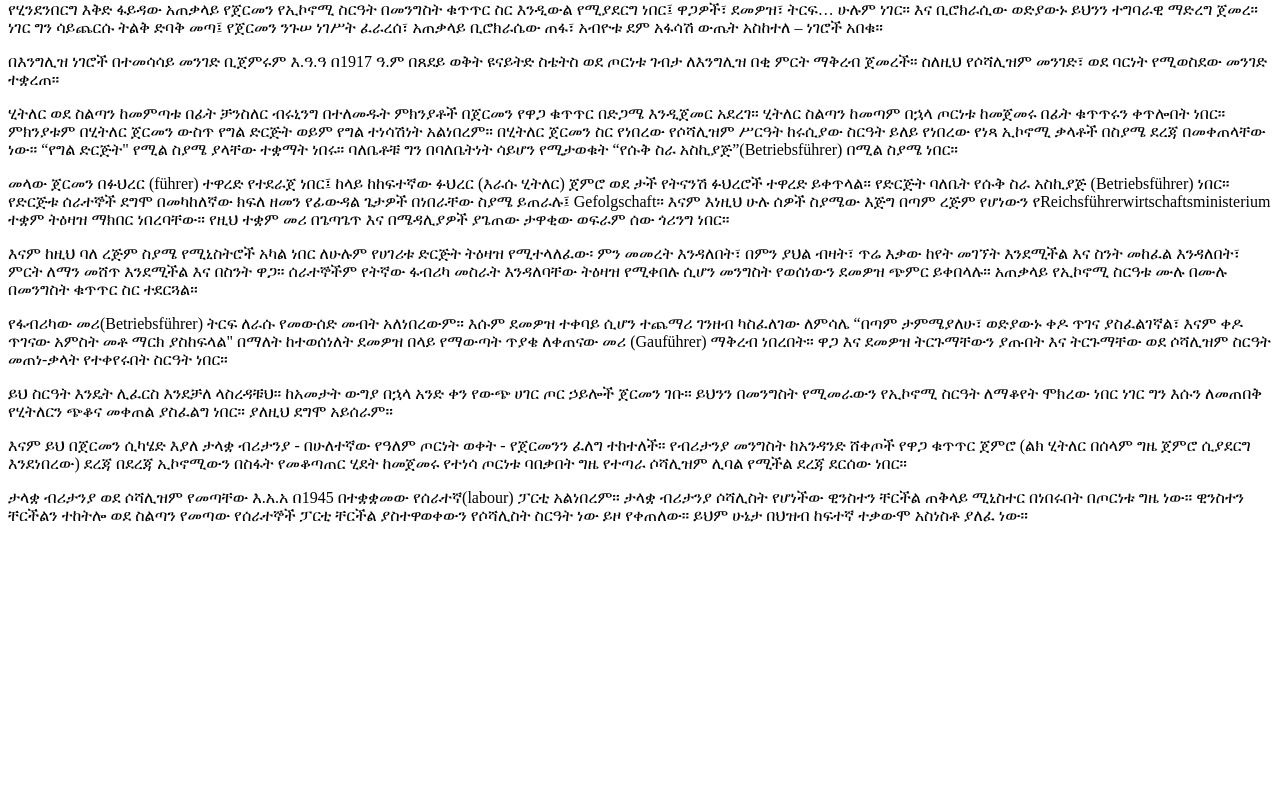
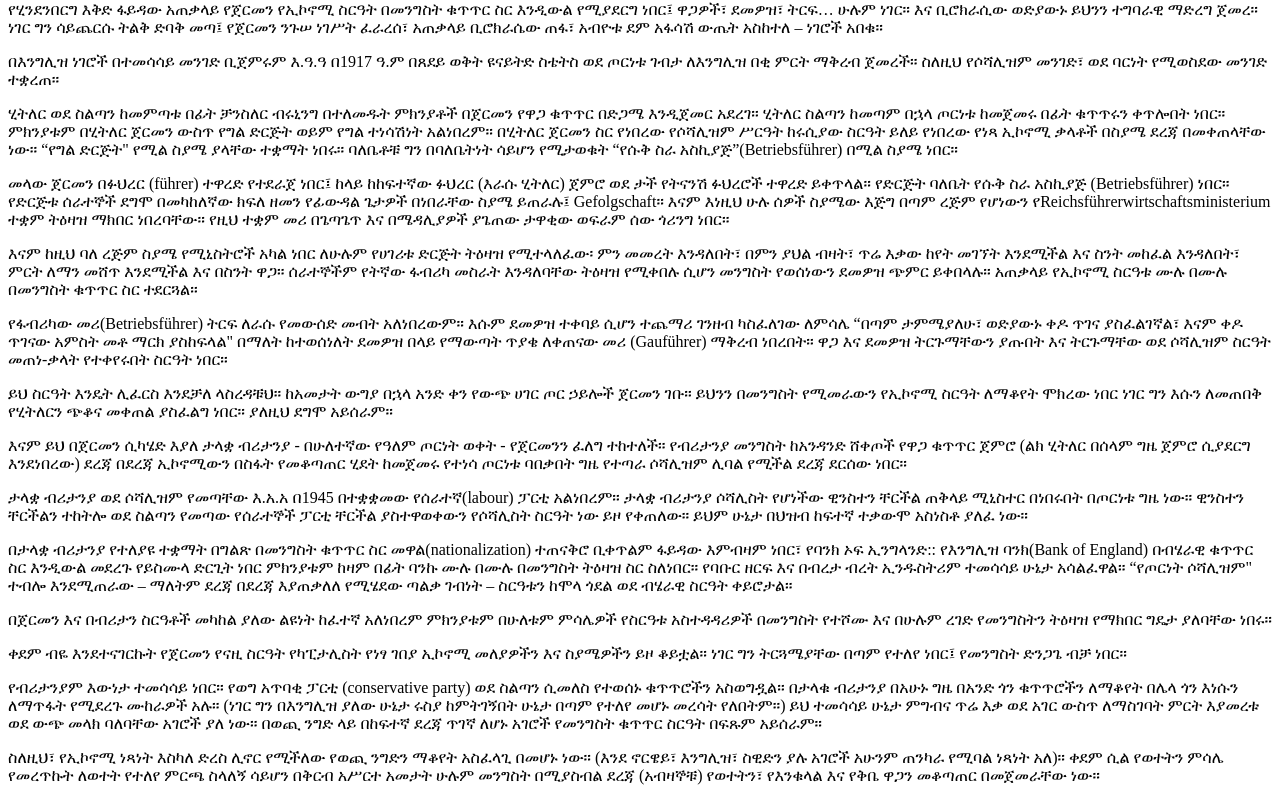
Before and after one commit to mickykebe/book-economic-policy-thoughts-for-today-and-tomorrow, a Next.js app: page /interventionism in a window 1280 px wide. Shown: the part 2276-3077 px from the top of the page. Before the commit the page ends 2817 px from the top, so only its background shows below. Built offline with nearby package versions, Linux system fonts and the light colour scheme.

Commit message:
interventionism wip

```diff
--- a/pages/interventionism.mdx
+++ b/pages/interventionism.mdx
@@ -83,3 +83,13 @@
 እናም ይህ በጀርመን ሲካሄድ እያለ ታላቋ ብሪታንያ - በሁለተኛው የዓለም ጦርነት ወቀት - የጀርመንን ፈለግ ተከተለች። የብሪታንያ መንግስት ከአንዳንድ ሸቀጦች የዋጋ ቁጥጥር ጀምሮ (ልክ ሂትለር በሰላም ግዜ ጀምሮ ሲያደርግ እንደነበረው) ደረጃ በደረጃ ኢኮኖሚውን በስፋት የመቆጣጠር ሂደት ከመጀመሩ የተነሳ ጦርነቱ ባበቃበት ግዜ የተጣራ ሶሻሊዝም ሊባል የሚችል ደረጃ ደርሰው ነበር።
 
 ታላቋ ብሪታንያ ወደ ሶሻሊዝም የመጣቸው እ.አ.አ በ1945 በተቋቋመው የሰራተኛ(labour) ፓርቲ አልነበረም። ታላቋ ብሪታንያ ሶሻሊስት የሆነችው ዊንስተን ቸርችል ጠቅላይ ሚኒስተር በነበሩበት በጦርነቱ ግዜ ነው። ዊንስተን ቸርችልን ተከትሎ ወደ ስልጣን የመጣው የሰራተኞች ፓርቲ ቸርችል ያስተዋወቀውን የሶሻሊስት ስርዓት ነው ይዞ የቀጠለው። ይህም ሁኔታ በህዝብ ከፍተኛ ተቃውሞ አስነስቶ ያለፈ ነው።
+
+በታላቋ ብሪታንያ የተለያዩ ተቋማት በግልጽ በመንግስት ቁጥጥር ስር መዋል(nationalization) ተጠናቅሮ ቢቀጥልም ፋይዳው እምብዛም ነበር፣ የባንክ ኦፍ ኢንግላንድ:: የእንግሊዝ ባንክ(Bank of England) በብሄራዊ ቁጥጥር ስር እንዲውል መደረጉ የይስሙላ ድርጊት ነበር ምክንያቱም ከዛም በፊት ባንኩ ሙሉ በሙሉ በመንግስት ትዕዛዝ ስር ስለነበር። የባቡር ዘርፍ እና በብረታ ብረት ኢንዱስትሪም ተመሳሳይ ሁኔታ አሳልፈዋል። “የጦርነት ሶሻሊዝም" ተብሎ እንደሚጠራው – ማለትም ደረጃ በደረጃ እያጠቃለለ የሚሄደው ጣልቃ ገብነት – ስርዓቱን ከሞላ ጎደል ወደ ብሄራዊ ስርዓት ቀይሮታል።
+
+በጀርመን እና በብሪታን ስርዓቶች መካከል ያለው ልዩነት ከፈተኛ አለነበረም ምክንያቱም በሁለቱም ምሳሌዎች የስርዓቱ አስተዳዳሪዎች በመንግስት የተሾሙ እና በሁሉም ረገድ የመንግስትን ትዕዛዝ የማክበር ግዴታ ያለባቸው ነበሩ።
+
+ቀደም ብዬ እንደተናገርኩት የጀርመን የናዚ ስርዓት የካፒታሊስት የነፃ ገበያ ኢኮኖሚ መለያዎችን እና ስያሜዎችን ይዞ ቆይቷል። ነገር ግን ትርጓሜያቸው በጣም የተለየ ነበር፤ የመንግስት ድንጋጌ ብቻ ነበር።
+
+የብሪታንያም እውነታ ተመሳሳይ ነበር። የወግ አጥባቂ ፓርቲ (conservative party) ወደ ስልጣን ሲመለስ የተወሰኑ ቁጥጥሮችን አስወግዷል። በታላቁ ብሪታንያ በአሁኑ ግዜ በአንድ ጎን ቁጥጥሮችን ለማቆየት በሌላ ጎን እነሱን ለማጥፋት የሚደረጉ ሙከራዎች አሉ። (ነገር ግን በእንግሊዝ ያለው ሁኔታ ሩስያ ከምትገኝበት ሁኔታ በጣም የተለየ መሆኑ መረሳት የለበትም።) ይህ ተመሳሳይ ሁኔታ ምግብና ጥሬ እቃ ወደ አገር ውስጥ ለማስገባት ምርት እያመረቱ ወደ ውጭ መላክ ባለባቸው አገሮች ያለ ነው። በወጪ ንግድ ላይ በከፍተኛ ደረጃ ጥገኛ ለሆኑ አገሮች የመንግስት ቁጥጥር ስርዓት በፍጹም አይሰራም።
+
+ስለዚህ፣ የኢኮኖሚ ነጻነት እስካለ ድረስ ሊኖር የሚችለው የወጪ ንግድን ማቆየት አስፈላጊ በመሆኑ ነው። (እንደ ኖርዌይ፣ እንግሊዝ፣ ስዊድን ያሉ አገሮች አሁንም ጠንካራ የሚባል ነጻነት አለ)። ቀደም ሲል የወተትን ምሳሌ የመረጥኩት ለወተት የተለየ ምርጫ ስላለኝ ሳይሆን በቅርብ አሥርተ አመታት ሁሉም መንግስት በሚያስብል ደረጃ (አብዛኞቹ) የወተትን፣ የእንቁላል እና የቅቤ ዋጋን መቆጣጠር በመጀመራቸው ነው።
```
